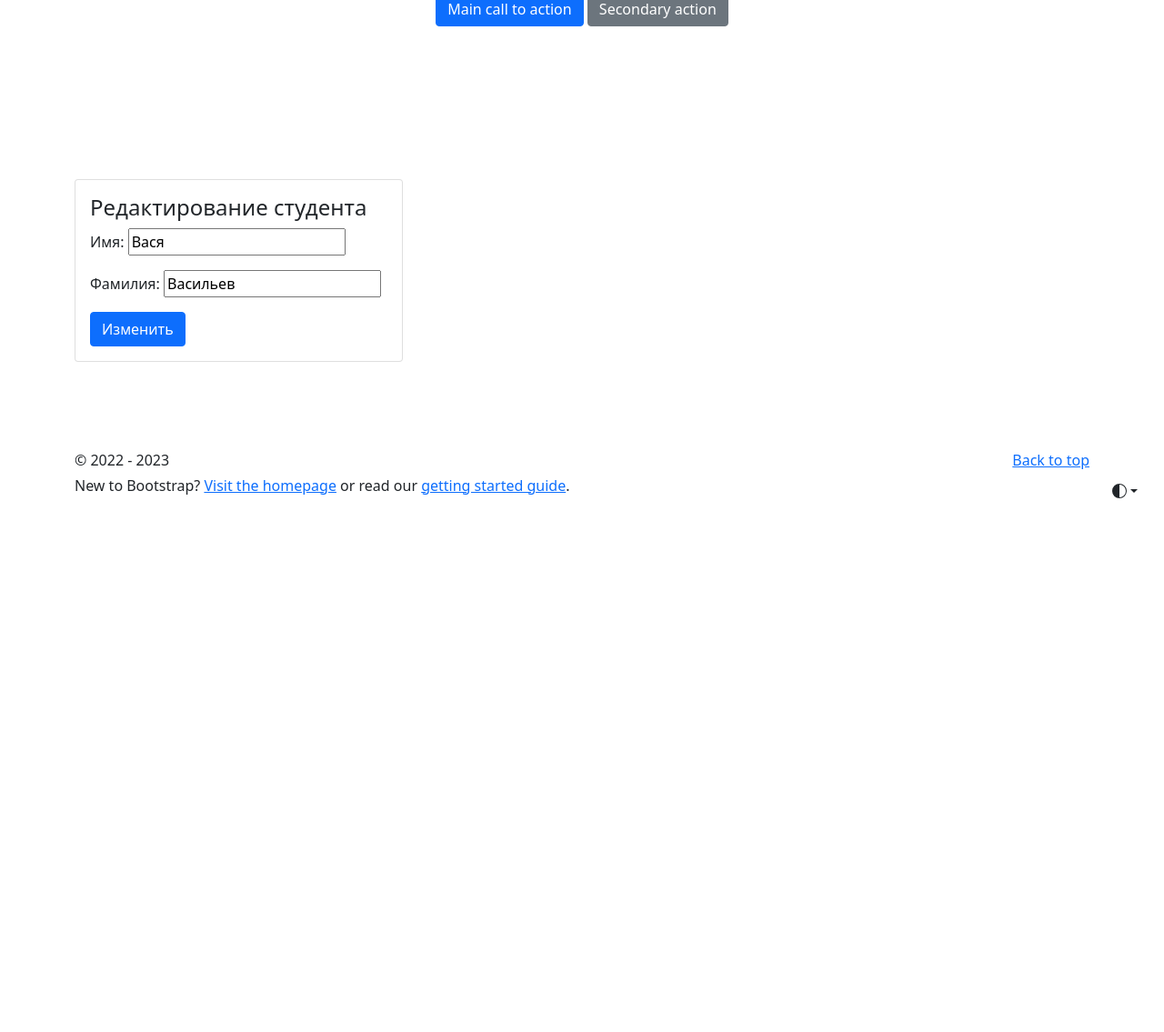
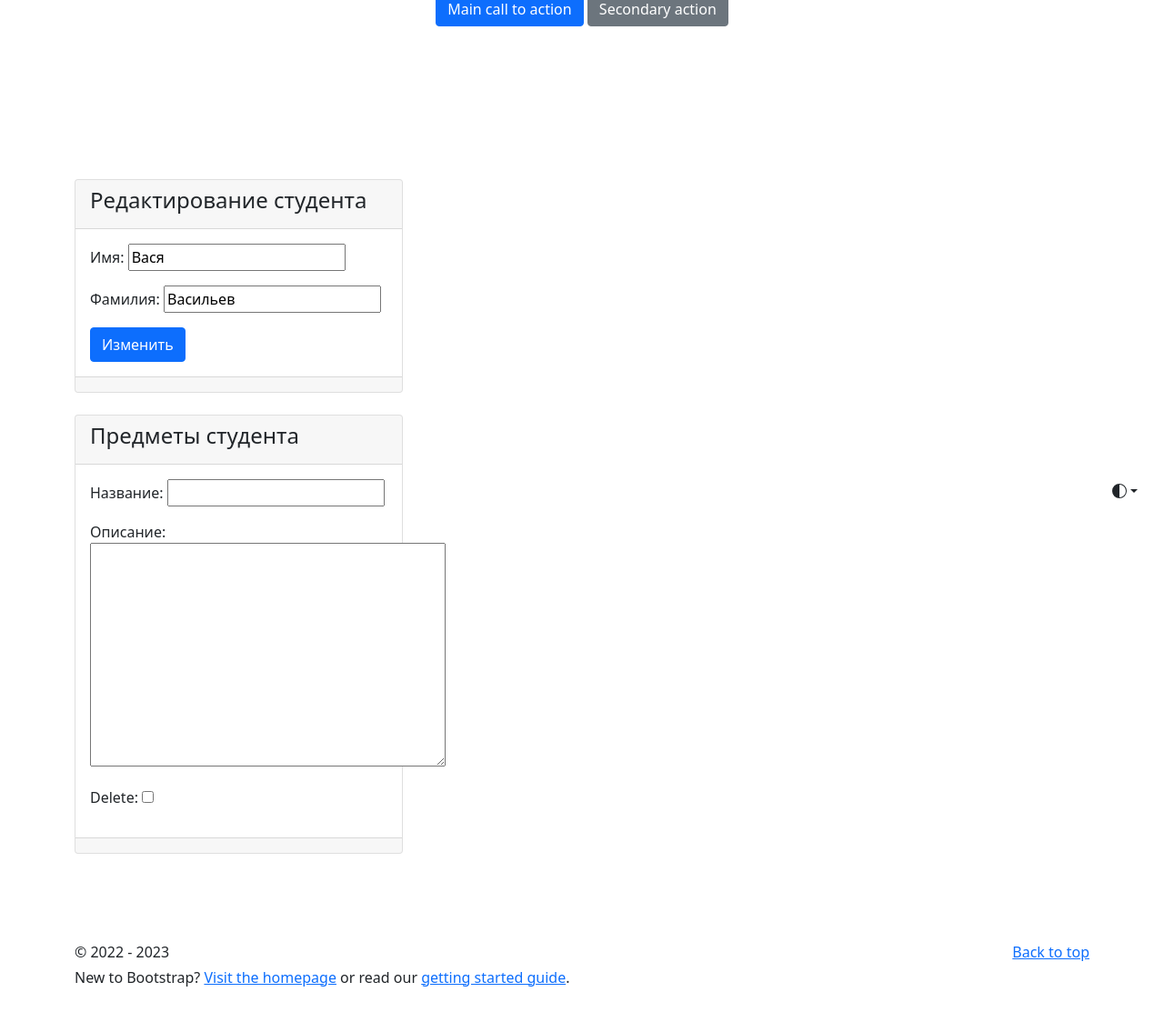
Before and after one commit to dimasimakov1212/project_django, a Django app: page /update/3/ in a window 1280 px wide. Shown: the part 223-1358 px from the top of the page at 91% size. Before the commit the page ends 771 px from the top, so only its background shows below. Run offline with Django 3.2, Linux system fonts and the light colour scheme; data comes from the database, SQL or seed files in the repository; data that the repository does not hold is empty; some libraries are stand-ins or nearby versions.

Commit message:
add model Subject, formset

```diff
--- a/main/forms.py
+++ b/main/forms.py
@@ -1,11 +1,11 @@
 from django import forms
 
-from main.models import Student
+from main.models import Student, Subject
 
 
 class StudentForm(forms.ModelForm):
     """
-     Создает формы
+     Создает форму для заполнения даннных студента
     """
 
     class Meta:
@@ -18,3 +18,12 @@ class StudentForm(forms.ModelForm):
         # fields = '__all__'  # выводит в форму все поля
         fields = ('first_name', 'last_name',)  # выводит в форму указанные поля
         # exclude = ('is_active',)  # выводит в форму все поля, кроме указанного
+
+
+class SubjectForm(forms.ModelForm):
+    """
+    Создает форму для заполнения даннных предмета
+    """
+    class Meta:
+        model = Subject
+        fields = '__all__'
--- a/main/models.py
+++ b/main/models.py
@@ -19,3 +19,20 @@ class Student(models.Model):
         verbose_name = 'студент'  # Настройка для наименования одного объекта
         verbose_name_plural = 'студенты'  # Настройка для наименования набора объектов
         ordering = ('last_name',)  # сортировка по фамилии
+
+
+class Subject(models.Model):
+    """
+    Модель выбора предметов для студента
+    """
+    subject_title = models.CharField(max_length=150, verbose_name='название')
+    subject_description = models.TextField(verbose_name='описание')
+
+    student = models.ForeignKey(Student, on_delete=models.CASCADE, verbose_name='студент')
+
+    def __str__(self):
+        return f'{self.subject_title}'
+
+    class Meta:
+        verbose_name = 'предмет'
+        verbose_name_plural = 'предметы'
--- a/main/templates/main/student_form.html
+++ b/main/templates/main/student_form.html
@@ -2,19 +2,21 @@
 
 {% block content %}
 
-    <div class="col-6">
-        <div class="row">
+<div class="col-12">
+    <form method="post" enctype="multipart/form-data">
+
         <div class="col-12">
             <div class="card">
-                    <div class="card-body">
-                        <h4 class="title">
+                <div class="card-header">
+                    <h4 class="card-title">
                         {% if object %}
                         Редактирование студента
                         {% else %}
                         Добавление студента
                         {% endif %}
                     </h4>
-                        <form method="post" enctype="multipart/form-data">
+                </div>
+                <div class="card-body">
                     {% csrf_token %}
                     {{ form.as_p }}
                     <button type="submit" class="btn btn-primary">
@@ -24,11 +26,28 @@
                         Добавить
                         {% endif %}
                     </button>
+                </div>
+                <div class="card-footer"></div>
+            </div>
+
+        </div>
+        <br>
+        <div class="col-12">
+            <div class="card">
+                <div class="card-header">
+                    <h4 class="card-title">
+                        Предметы студента
+                    </h4>
+                </div>
+                <div class="card-body">
+                    {{ formset.management_form }}
+                    {% for form in formset.forms %}
+                        {{ form.as_p }}
+                    {% endfor %}
+                </div>
+                <div class="card-footer"></div>
+            </div>
+        </div>
     </form>
 </div>
-                </div>
-            </div>
-        </div>
-    </div>
-
 {% endblock %}
--- a/main/views.py
+++ b/main/views.py
@@ -1,9 +1,10 @@
+from django.forms import inlineformset_factory
 from django.shortcuts import render, get_object_or_404, redirect
 from django.urls import reverse_lazy, reverse
 from django.views.generic import ListView, DetailView, CreateView, UpdateView
 
-from main.forms import StudentForm
-from main.models import Student
+from main.forms import StudentForm, SubjectForm
+from main.models import Student, Subject
 
 
 class StudentListView(ListView):
@@ -32,7 +33,6 @@ class StudentDetailView(DetailView):
     def get_context_data(self, **kwargs):
 
         context = super().get_context_data(**kwargs)
-        print(context)
 
         return context
 
@@ -54,6 +54,26 @@ class StudentUpdateView(UpdateView):
     model = Student
     form_class = StudentForm
     success_url = reverse_lazy('main:test_html')
+
+    def get_context_data(self, **kwargs):
+        context_data = super().get_context_data(**kwargs)
+        SubjectFormset = inlineformset_factory(Student, Subject, form=SubjectForm, extra=1)
+
+        if self.request.method == 'POST':
+            context_data['formset'] = SubjectFormset(self.request.POST, instance=self.object)
+        else:
+            context_data['formset'] = SubjectFormset(instance=self.object)
+
+        return context_data
+
+    def form_valid(self, form):
+        formset = self.get_context_data()['formset']
+        self.object = form.save()
+        if formset.is_valid():
+            formset.instance = self.object
+            formset.save()
+
+        return super().form_valid(form)
 
 
 def contact(request):
```
Also changed, not shown: main/admin.py (+8 -1 lines), main/migrations/0003_subject.py (added). Lines whose indentation alone changed are shown as unchanged.
